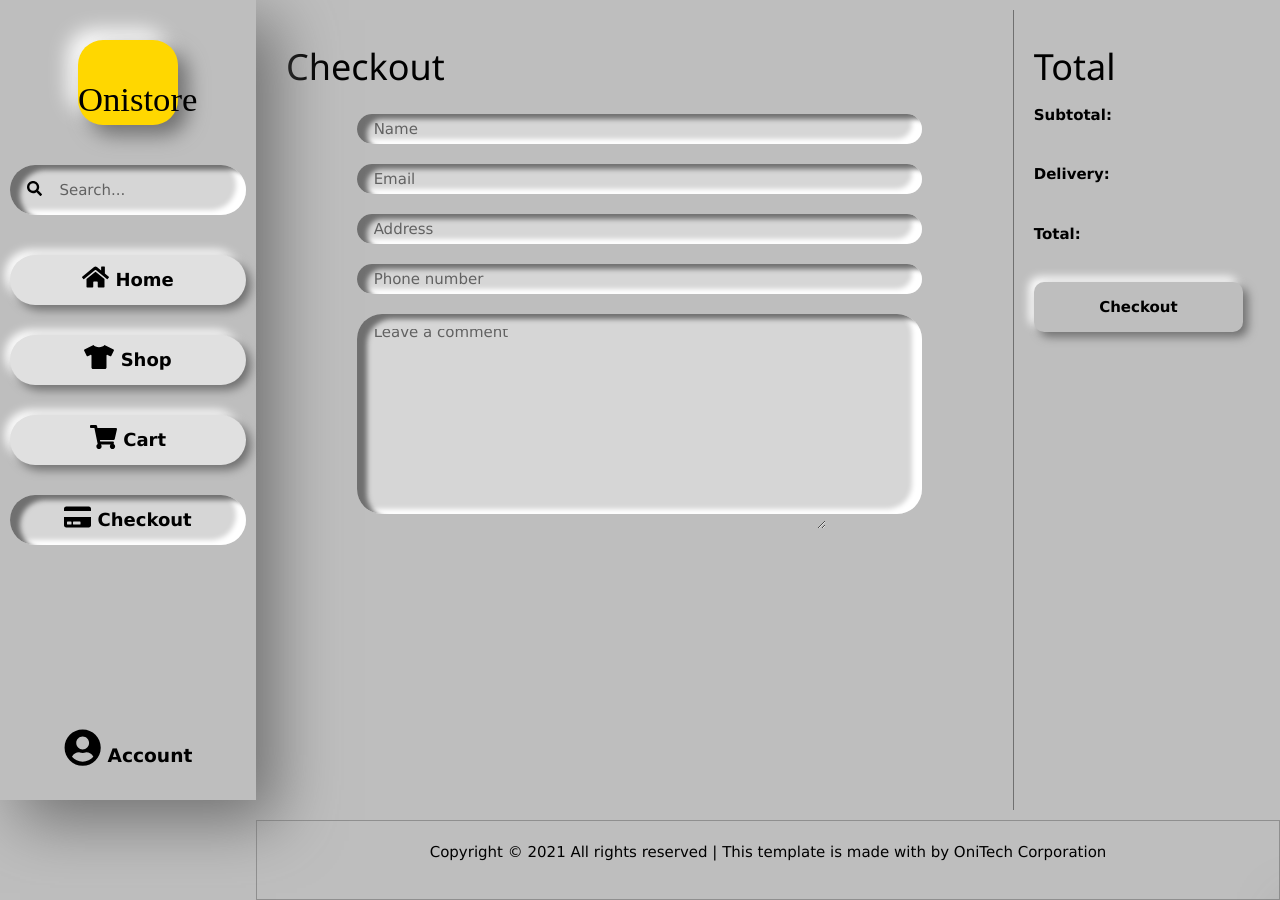
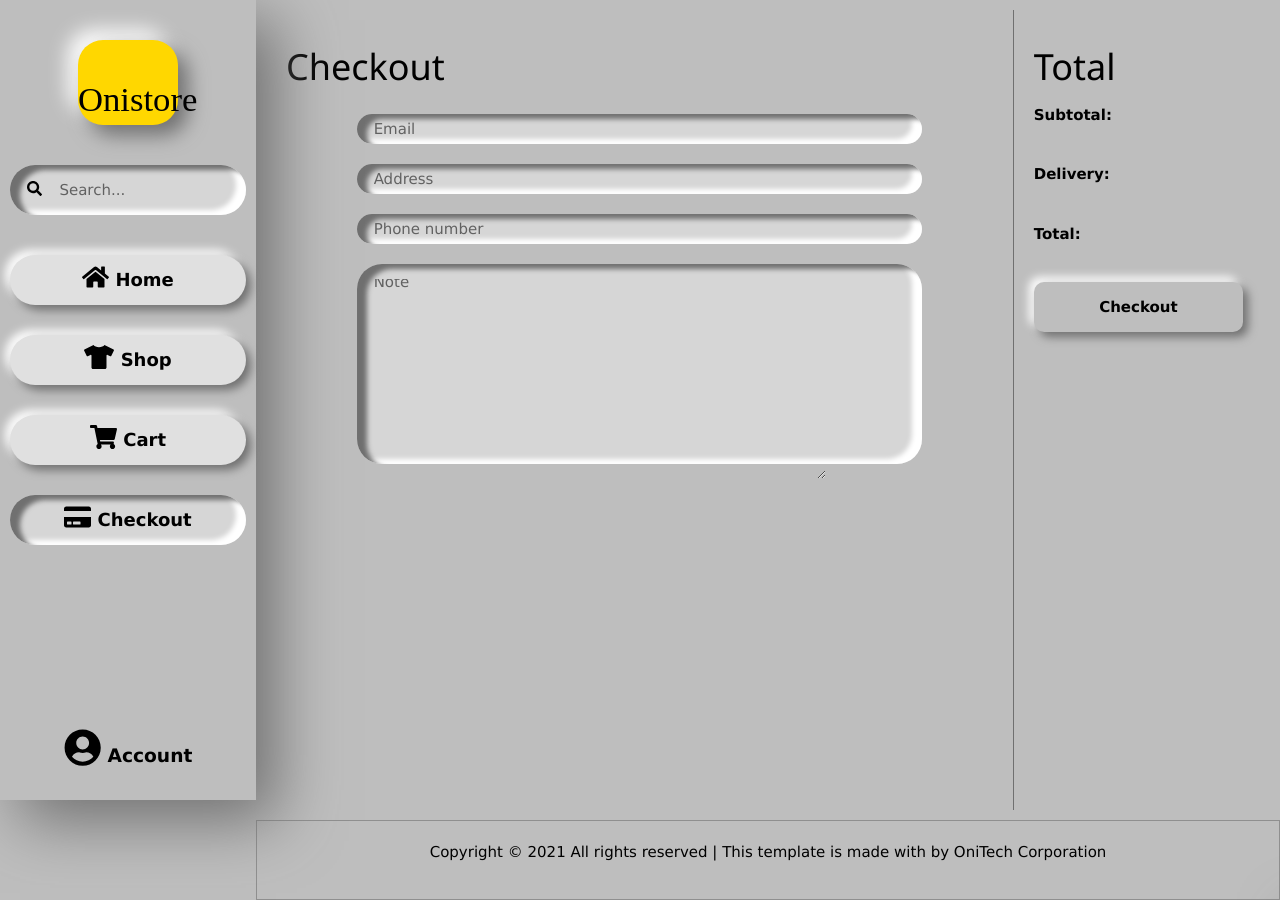
Before and after one commit to azjustin1/onistore, a Next.js app: page /checkout in a window 1280 px wide. Built offline with nearby package versions, Linux system fonts and the light colour scheme.

Commit message:
add checkout page

```diff
--- a/pages/checkout/index.js
+++ b/pages/checkout/index.js
@@ -9,7 +9,6 @@ const index = () => {
 			<div className={styles.checkout__container}>
 				<div className={styles.checkout__left}>
 					<h1>Checkout</h1>
-					<Input height="30px" width="80%" placeholder="Name" />
 					<Input height="30px" width="80%" placeholder="Email" />
 					<Input height="30px" width="80%" placeholder="Address" />
 					<Input height="30px" width="80%" placeholder="Phone number" />
@@ -17,7 +16,7 @@ const index = () => {
 						height="200px"
 						width="80%"
 						multiline={true}
-						placeholder="Leave a comment"
+						placeholder="Note"
 					/>
 				</div>
 				<div className={styles.checkout__right}>
```
